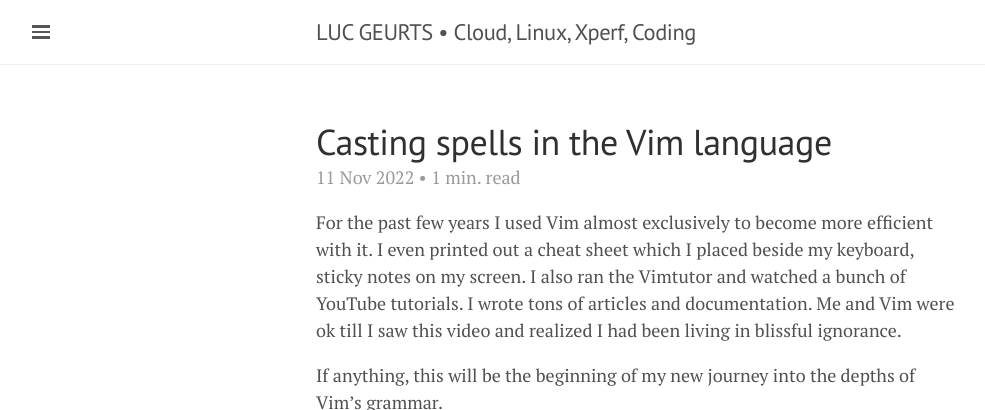
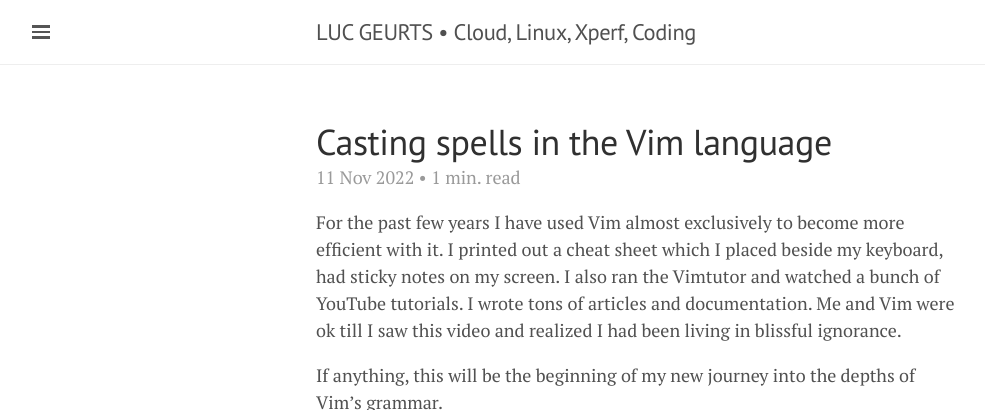
Before and after one commit to lgeurts/lgeurts.github.io, a Jekyll site: the page built from _posts/2022-11-11-mastering-the-vim-language.md, in a window 1280 px wide, cut to the strip 0-410 px from the top of the page. Shown: the whole strip, without its empty margins (0-985 px from the left). Built offline with Jekyll 4.4.1, drawn with Linux system fonts in a browser that asks for light colours; nearby versions of some CDN libraries; comment, search, counter and statistics services are not loaded.

Commit message:
Update 2022-11-11-mastering-the-vim-language.md

```diff
--- a/_posts/2022-11-11-mastering-the-vim-language.md
+++ b/_posts/2022-11-11-mastering-the-vim-language.md
@@ -7,7 +7,7 @@
 tags: [ Linux Tutorials ]
 ---
 
-For the past few years I used Vim almost exclusively to become more efficient with it. I even printed out a cheat sheet which I placed beside my keyboard, sticky notes on my screen. I also ran the Vimtutor and watched a bunch of YouTube tutorials. I wrote tons of articles and documentation. Me and Vim were ok till I saw this video and realized I had been living in blissful ignorance.
+For the past few years I have used Vim almost exclusively to become more efficient with it. I printed out a cheat sheet which I placed beside my keyboard, had sticky notes on my screen. I also ran the Vimtutor and watched a bunch of YouTube tutorials. I wrote tons of articles and documentation. Me and Vim were ok till I saw this video and realized I had been living in blissful ignorance.
 
 If anything, this will be the beginning of my new journey into the depths of Vim’s grammar.
 
```
